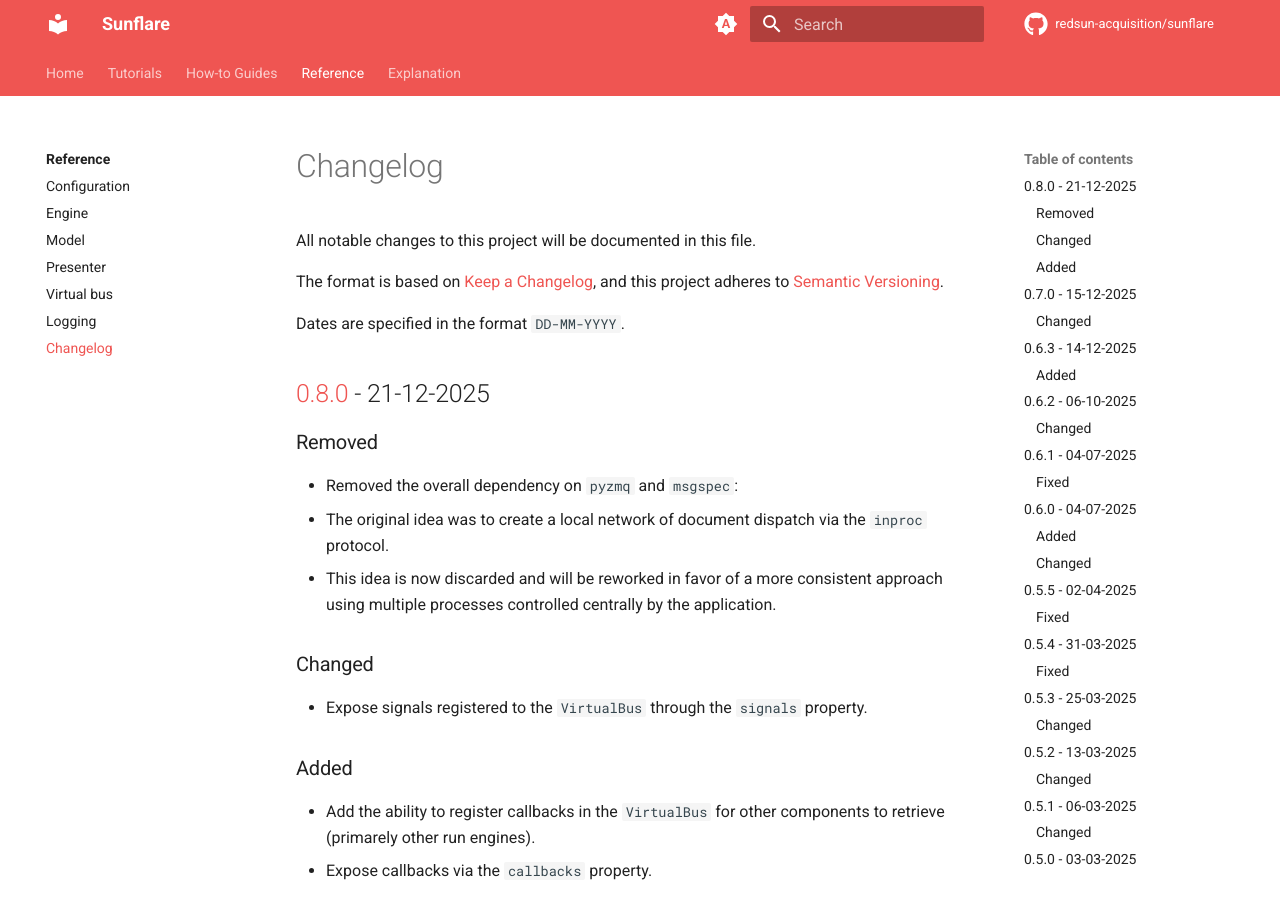
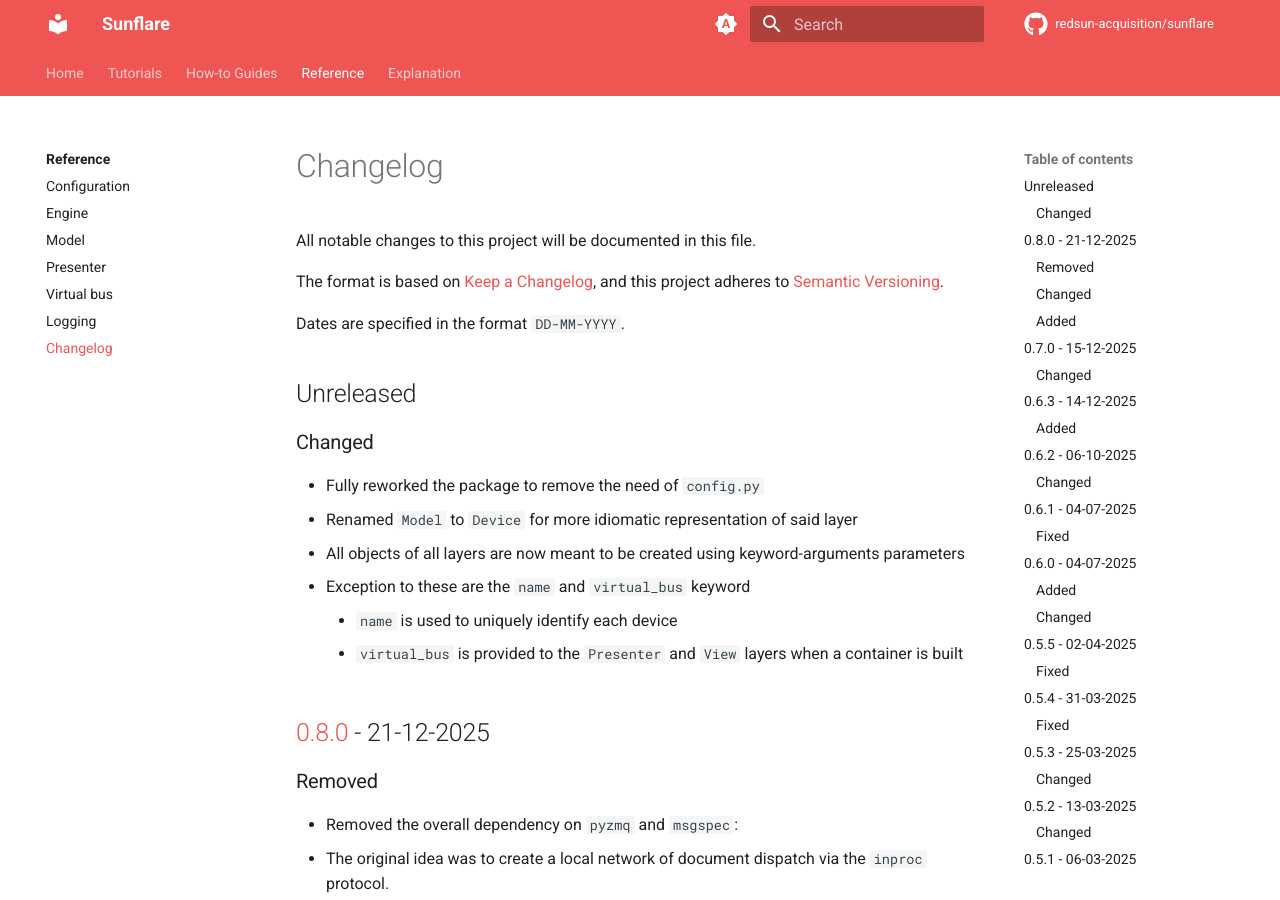
Before and after one commit to redsun-acquisition/sunflare, an MkDocs documentation site: the page built from docs/reference/changelog.md, in a window 1280 px wide and 900 px high. Built offline with MkDocs 1.6.1 and Material for MkDocs 9.7.7, drawn with Linux system fonts in a browser that asks for light colours; comment, search, counter and statistics services are not loaded.

Commit message:
docs: remove broken link, update changelog and simplify documentation
- remove the code style: black badge as we're fully committed to ruff since the beginning

```diff
--- a/docs/reference/changelog.md
+++ b/docs/reference/changelog.md
@@ -6,6 +6,17 @@ The format is based on [Keep a Changelog](https://keepachangelog.com/en/1.0.0/),
 and this project adheres to [Semantic Versioning](https://semver.org/spec/v2.0.0.html).
 
 Dates are specified in the format `DD-MM-YYYY`.
+
+## Unreleased
+
+### Changed
+
+- Fully reworked the package to remove the need of `config.py`
+- Renamed `Model` to `Device` for more idiomatic representation of said layer
+- All objects of all layers are now meant to be created using keyword-arguments parameters
+  - Exception to these are the `name` and `virtual_bus` keyword
+    - `name` is used to uniquely identify each device
+    - `virtual_bus` is provided to the `Presenter` and `View` layers when a container is built
 
 ## [0.8.0] - 21-12-2025
 
```
Also changed, not shown: README.md (+0 -1 lines), docs/index.md (+0 -1 lines), docs/reference/api/config.md (deleted, +0 -3 lines), docs/reference/api/model.md (+2 -2 lines), docs/reference/api/presenter.md (+0 -28 lines), docs/reference/api/view.md (added, +3 -0 lines).
